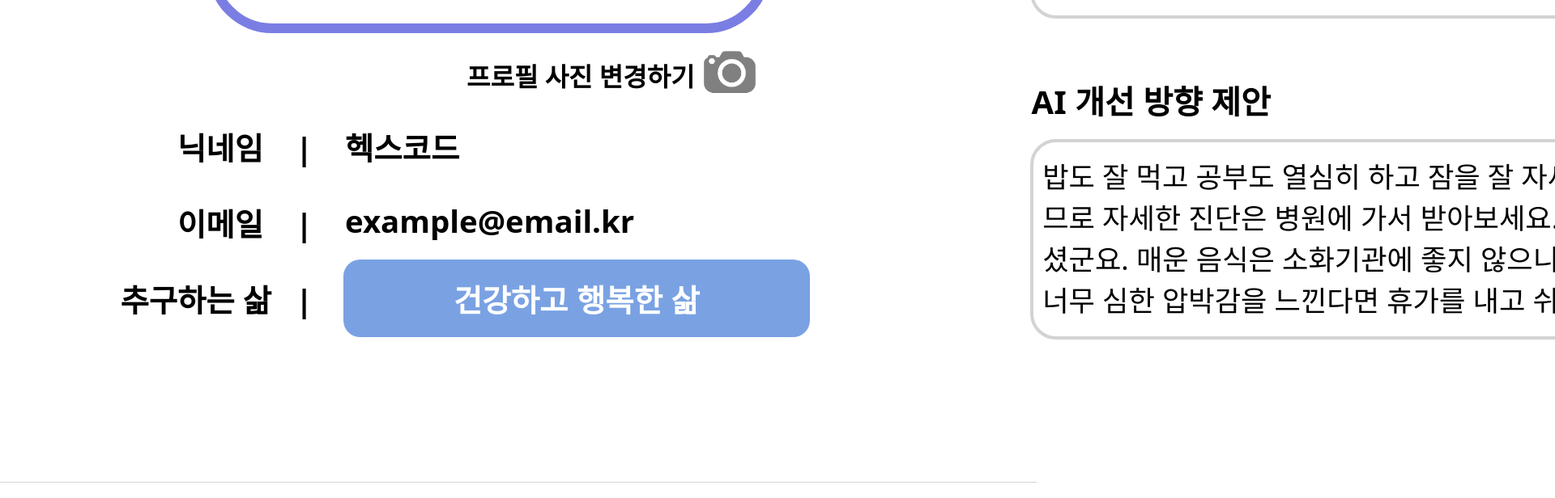
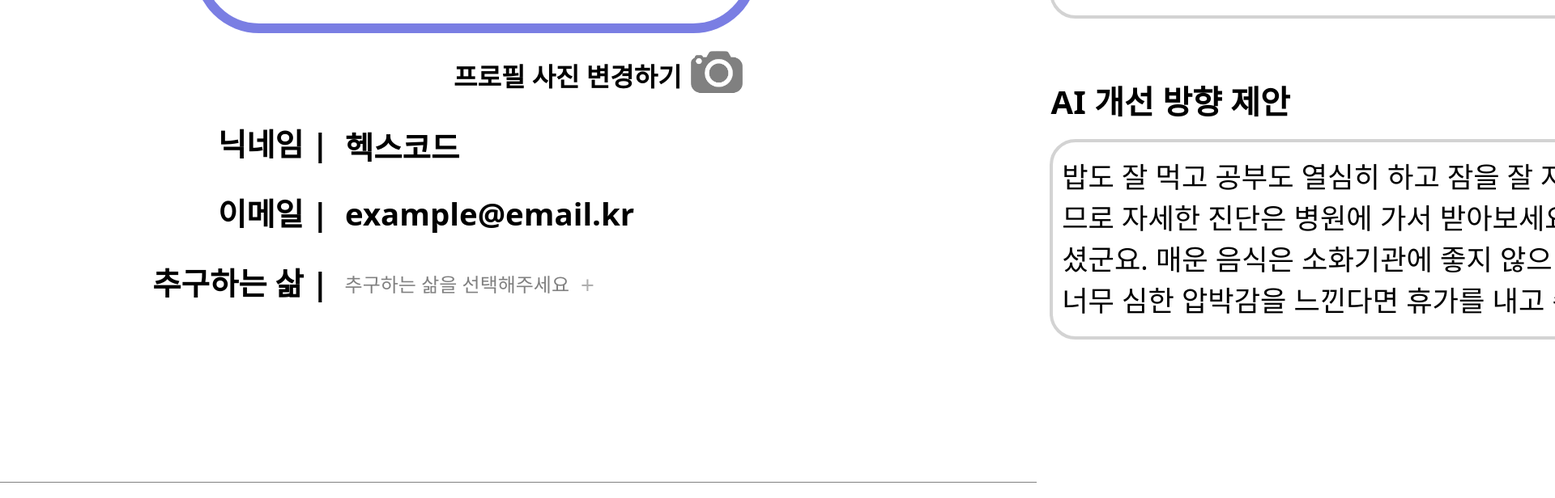
Before and after one commit to y-hyun2/pro-clock-out_frontend, a React (Create React App) app: page /mypage in a window 1280 px wide. Shown: the part 880-1496 px from the top of the page at 81% size, 1920 px wide, since content can reach past the window. Built offline with nearby package versions, Linux system fonts and the light colour scheme; a web font is replaced by a local one.

Commit message:
추구하는 삶 기능 추가

```diff
--- /dev/null
+++ b/src/components/mypage/Lifelist.jsx
@@ -0,0 +1,164 @@
+import React, { useState } from "react";
+import styled from "styled-components";
+
+// 선택지 배열
+const LIFESTYLE_LIST = [
+  { id: 0, data: "건강한 삶" },
+  { id: 1, data: "부유한 삶" },
+  { id: 2, data: "발전하는 삶" },
+  { id: 3, data: "목표를 잘 실천하는 삶" },
+  { id: 4, data: "행복한 삶" },
+];
+
+const Lifelist = ({ onSelect }) => {
+  // 선택된 항목 상태
+  const [selectedItems, setSelectedItems] = useState([]);
+  const [isModalOpen, setIsModalOpen] = useState(true); // Modal open state
+
+  // 체크박스 상태 변경
+  const handleCheckboxChange = (id) => {
+    setSelectedItems((prevSelectedItems) =>
+      prevSelectedItems.includes(id)
+        ? prevSelectedItems.filter((item) => item !== id)
+        : [...prevSelectedItems, id]
+    );
+  };
+
+  // "선택 저장" 버튼 클릭 시 호출
+  const handleSaveSelection = () => {
+    const selectedLifestyles = LIFESTYLE_LIST.filter((item) =>
+      selectedItems.includes(item.id)
+    );
+    onSelect(selectedLifestyles); // 부모 컴포넌트로 선택된 항목 전달
+    setIsModalOpen(false); // Close the modal after saving selection
+  };
+
+  // 오버레이 클릭 시 모달 닫기
+  const handleOverlayClick = () => {
+    setIsModalOpen(false);
+  };
+
+  return (
+    <>
+      {isModalOpen && (
+        <Overlay onClick={handleOverlayClick}>
+          <Container onClick={(e) => e.stopPropagation()}>
+            <Title>추구하는 삶</Title>
+            <CheckboxList>
+              {LIFESTYLE_LIST.map((item) => (
+                <CheckboxItem key={item.id}>
+                  <StyledLabel>
+                    <StyledCheckbox
+                      type="checkbox"
+                      checked={selectedItems.includes(item.id)}
+                      onChange={() => handleCheckboxChange(item.id)}
+                    />
+                    <CustomCheckbox checked={selectedItems.includes(item.id)} />
+                    {item.data}
+                  </StyledLabel>
+                </CheckboxItem>
+              ))}
+            </CheckboxList>
+            <SaveButton onClick={handleSaveSelection}>저장</SaveButton>
+          </Container>
+        </Overlay>
+      )}
+    </>
+  );
+};
+
+//+ 버튼 눌렀을 때 배경 흐려지게 (컴포넌트화 해야함)
+const Overlay = styled.div`
+  position: fixed;
+  top: 0;
+  left: 0;
+  width: 100%;
+  height: 100%;
+  background-color: rgba(0, 0, 0, 0.4); // 배경 흐리게
+  display: flex;
+  align-items: center;
+  justify-content: center;
+  z-index: 999;
+`;
+
+//추구하는 삶 선택하는 팝업
+const Container = styled.div`
+  background-color: white;
+  width: 30rem;
+  height: 50rem;
+  border-radius: 1rem;
+  padding: 2rem;
+  z-index: 1000;
+  position: relative;
+`;
+
+const Title = styled.h2`
+  font-size: 2.5rem;
+  text-align: center;
+  margin-bottom: 2rem;
+`;
+
+//추구하는 삶 체크리스트
+const CheckboxList = styled.ul`
+  list-style-type: none;
+  padding: 0;
+`;
+
+const CheckboxItem = styled.li`
+  margin-bottom: 1rem;
+  font-size: 1.8rem;
+`;
+
+const StyledLabel = styled.label`
+  display: flex;
+  align-items: center;
+  cursor: pointer;
+`;
+
+const StyledCheckbox = styled.input`
+  display: none; // 기본 체크박스 스타일 숨기기
+`;
+
+const CustomCheckbox = styled.span`
+  width: 2rem;
+  height: 2rem;
+  display: inline-block;
+  border: 2px solid #7aa2e3;
+  border-radius: 4px;
+  margin-right: 0.5rem;
+  background-color: ${(props) => (props.checked ? "#7aa2e3" : "transparent")};
+  position: relative;
+  transition: background-color 0.2s ease;
+
+  // 체크 상태에서 체크마크 추가
+  &::after {
+    content: "";
+    position: absolute;
+    left: 0.7rem;
+    top: 0.4rem;
+    width: 0.5rem;
+    height: 0.8rem;
+    border: solid white;
+    border-width: 0 3px 3px 0;
+    transform: rotate(45deg);
+    opacity: ${(props) => (props.checked ? 1 : 0)};
+    transition: opacity 0.2s ease;
+  }
+`;
+
+const SaveButton = styled.button`
+  position: absolute;
+  bottom: 2rem;
+  left: 50%;
+  transform: translateX(-50%);
+  background-color: #458cff;
+  font-weight: bold;
+  color: white;
+  font-size: 1.8rem;
+  padding: 0.5rem 1rem;
+  border: none;
+  border-radius: 0.5rem;
+  cursor: pointer;
+`;
+
+export default Lifelist;
--- a/src/components/toolbar/Footer.jsx
+++ b/src/components/toolbar/Footer.jsx
@@ -6,7 +6,6 @@ const Footer = () => {
   return (
     <div>
       <FooterDiv>
-        <Wrapper>
           <StyledMainLogo />
           <InnerWrapper>
             <InfoText>example-email@naver.com | instagram @standard</InfoText>
@@ -14,7 +13,6 @@ const Footer = () => {
               Copyright @ 2024 퇴근의정석 All rights reserved.
             </CopyRight>
           </InnerWrapper>
-        </Wrapper>
       </FooterDiv>
     </div>
   );
@@ -23,12 +21,9 @@ const Footer = () => {
 export default Footer;
 
 const FooterDiv = styled.div`
-  border-top: 1px solid lightgray;
+  border-top: 1px solid gray;
   width: 100%;
   margin-top: auto;
-`;
-
-const Wrapper = styled.div`
   display: flex;
   flex-direction: column;
 `;
@@ -54,7 +49,8 @@ const CopyRight = styled.p`
 `;
 
 const StyledMainLogo = styled(MainLogo)`
+  z-index: -1;
+  color: gray;
   opacity: 30%;
-  color: gray;
   margin-left: 3rem;
 `;
--- a/src/pages/Mypage.jsx
+++ b/src/pages/Mypage.jsx
@@ -1,14 +1,24 @@
+// Mypage.jsx
+
 import React, { useState } from "react";
 import styled from "styled-components";
 import defaultImage from "../img/mypage-default.png";
 import cameraLogo from "../img/cameraLogo.png";
 import theme from "../styles/theme";
 import { useNavigate } from "react-router-dom";
+import Lifelist from "../components/mypage/Lifelist";
 
 const Mypage = () => {
   const navigate = useNavigate();
 
+  // 이미지 업로드 state
   const [uploadedImage, setUploadedImage] = useState(null);
+
+  // Lifelist 컴포넌트 state
+  const [isLifelistVisible, setIsLifelistVisible] = useState(false);
+
+  // Store selected lifestyles
+  const [selectedLifestyles, setSelectedLifestyles] = useState([]);
 
   const onChangeImage = (e) => {
     const file = e.target.files[0];
@@ -28,7 +38,7 @@ const Mypage = () => {
   let life = "균형 잡힌";
 
   //서버에서 닉네임 받아와야 함
-  let nickname = "헥스코드"
+  let nickname = "헥스코드";
 
   //서버에서 점수 받아와야함
   let score = 88;
@@ -37,7 +47,19 @@ const Mypage = () => {
   let percentage = 11;
 
   //추후 AI 개선사항 동적으로 받아와야 함
-  let aiSolutionContent = "밥도 잘 먹고 공부도 열심히 하고 잠을 잘 자세요. 어디까지나 AI 솔루션이므로 자세한 진단은 병원에 가서 받아보세요. 어제 저녁에는 매운 음식을 드셨군요. 매운 음식은 소화기관에 좋지 않으니 자제하기 바랍니다. 회사에서 너무 심한 압박감을 느낀다면 휴가를 내고 쉬는 것을 권장합니다.";
+  let aiSolutionContent =
+    "밥도 잘 먹고 공부도 열심히 하고 잠을 잘 자세요. 어디까지나 AI 솔루션이므로 자세한 진단은 병원에 가서 받아보세요. 어제 저녁에는 매운 음식을 드셨군요. 매운 음식은 소화기관에 좋지 않으니 자제하기 바랍니다. 회사에서 너무 심한 압박감을 느낀다면 휴가를 내고 쉬는 것을 권장합니다.";
+
+  // Lifelist 버튼 클릭 시 상태 변경 (클릭시 렌더링)
+  const toggleLifelistVisibility = () => {
+    setIsLifelistVisible(!isLifelistVisible);
+  };
+
+  // Lifelist 관리
+  const handleLifelistSelect = (selectedLifestyles) => {
+    setSelectedLifestyles(selectedLifestyles);
+    setIsLifelistVisible(false);
+  };
 
   return (
     <div>
@@ -60,11 +82,11 @@ const Mypage = () => {
 
           <TextArea>
             <TextWrapper>
-              <Text>닉네임    |   </Text>
+              <Text>닉네임 | </Text>
               <br></br>
-              <Text>이메일    |   </Text>
+              <Text>이메일 | </Text>
               <br></br>
-              <Text>추구하는 삶   |   </Text>
+              <Text>추구하는 삶 | </Text>
               <br></br>
             </TextWrapper>
             <InfoWrapper>
@@ -72,19 +94,33 @@ const Mypage = () => {
               <br></br>
               <Text> example@email.kr</Text>
               <br></br>
-              <LifeStyle>건강하고 행복한 삶</LifeStyle>
-              <br></br>
+
+              <LifestyleTags>
+                {selectedLifestyles.length > 0 ? (
+                  selectedLifestyles.map((lifestyle) => (
+                    <LifestyleTag key={lifestyle.id}>
+                      {lifestyle.data}
+                    </LifestyleTag>
+                  ))
+                ) : (
+                  <NoSelection>추구하는 삶을 선택해주세요</NoSelection>
+                )}
+                <LifelistButton onClick={toggleLifelistVisibility}>
+                  +
+                </LifelistButton>
+              </LifestyleTags>
             </InfoWrapper>
           </TextArea>
         </LeftWrapper>
 
         <Divider></Divider>
         <RightWrapper>
-
           <Cheer>시작이 반이다. 화이팅!</Cheer>
           <RightText>나의 워라벨</RightText>
           <Balance>
-                <BalanceTitle>{life} 삶을 사는 <Nickname>{nickname}</Nickname>님</BalanceTitle>
+            <BalanceTitle>
+              {life} 삶을 사는 <Nickname>{nickname}</Nickname>님
+            </BalanceTitle>
             <Score>{score}점</Score>
             <Percentage>상위 {percentage}%</Percentage>
             <DetailView onClick={goToAnalytics}>상세보기</DetailView>
@@ -97,6 +133,9 @@ const Mypage = () => {
           <Withdrawal>회원 탈퇴</Withdrawal>
         </RightWrapper>
       </Wrapper>
+
+      {/* Lifelist 컴포넌트 조건부 렌더링 */}
+      {isLifelistVisible && <Lifelist onSelect={handleLifelistSelect} />}
     </div>
   );
 };
@@ -112,8 +151,6 @@ const Wrapper = styled.div`
   margin-top: 10rem;
 `;
 
-// const SideWrapper
-
 //왼쪽 (Divider 미포함) 감싸는 Wrapper
 const LeftWrapper = styled.div`
   display: flex;
@@ -123,13 +160,13 @@ const LeftWrapper = styled.div`
 const Divider = styled.div`
   width: 0.3rem;
   height: 70rem;
-  margin-left: 10rem;
+  margin-left: 0rem;
   background-color: lightgray;
 `;
 
 //프로필 사진, "프로필 사진 변경하기", 카메라 로고 Wrapper
 const ImageWrapper = styled.div`
-  margin-left: 8rem;
+  margin-left: 7rem;
   display: flex;
   flex-direction: column;
 `;
@@ -179,6 +216,7 @@ const CameraIcon = styled.img`
 const TextArea = styled.div`
   display: flex;
   flex-direction: row;
+  align-items: center;
 `;
 //닉네임, 이메일, 추구하는 삶 Wrapper
 const TextWrapper = styled.div`
@@ -187,30 +225,40 @@ const TextWrapper = styled.div`
 `;
 
 const Text = styled.p`
-  margin-top: 1rem;
-  margin-bottom: 0;
+  margin-top: 0.7rem;
+  margin-bottom: -0.2rem;
   font-size: 2.4rem;
   font-weight: bold;
   white-space: pre;
-`;
-
-//추구하는 삶 선택 버튼. 추후 색 변경 및 동적 코드로 변경 필요.
-const LifeStyle = styled.button`
-  width: 36rem;
-  height: 6rem;
-  margin-left: 0.5rem;
-  font-size: 2.4rem;
-  font-weight: bold;
-  border-radius: 1.3rem;
-  border: none;
-  color: white;
-  background-color: ${theme.colors["main-blue"]};
 `;
 
 //헥스코드, example, 추구하는 삶 버튼 Wrapper
 const InfoWrapper = styled.div`
   display: flex;
   flex-direction: column;
+  justify-content: flex-start;
+  width: 48rem;
+`;
+
+// 추구하는 삶 태그들
+const LifestyleTags = styled.div`
+  display: flex;
+  align-items: center;
+  flex-wrap: wrap;
+  margin-top: 0.5rem;
+`;
+
+//추구하는 삶 선택 버튼.
+const LifelistButton = styled.button`
+  font-size: 1.8rem;
+  font-weight: 100;
+  border-radius: 1rem;
+  border: none;
+  color: #afafaf;
+  background: transparent;
+  cursor: pointer;
+  margin-left: 0.5rem;
+  margin-top: -0.1rem;
 `;
 
 //여기까지 왼쪽
@@ -237,8 +285,6 @@ const RightText = styled.h2`
   margin-top: 0rem;
 `;
 
-
-
 //워라벨 div
 const Balance = styled.div`
   align-items: center;
@@ -257,7 +303,6 @@ margin-bottom: 0;
   margin-top: 4rem;
   font-size: 3rem;
   font-weight: 500;
-
 `;
 
 //닉네임
@@ -288,7 +333,8 @@ const DetailView = styled.button`
   font-weight: bold;
   border-radius: 0.8rem;
   color: white;
-    background-color: ${theme.colors["main-purple"]};;
+  background-color: ${theme.colors["main-purple"]};
+  cursor: pointer;
 `;
 
 const AiSolution = styled.div`
@@ -297,7 +343,6 @@ const AiSolution = styled.div`
   border: 0.3rem solid;
   border-radius: 2rem;
   border-color: lightgray;
-
 `;
 
 const AiSolutionContent = styled.p`
@@ -322,9 +367,28 @@ const Logout = styled.button`
 //탈퇴
 const Withdrawal = styled.button`
   background: transparent;
-border:none;
+  border: none;
   color: lightgray;
   font-size: 2.3rem;
   font-weight: bold;
   margin-left: 1rem;
 `;
+
+const LifestyleTag = styled.div`
+  background-color: ${theme.colors["main-light-green"]};
+  color: #373a80;
+  font-size: 1.5rem;
+  font-weight: bold;
+  padding: 0.5rem 1rem;
+  border-radius: 1rem;
+  margin-right: 0.5rem;
+  margin-top: 0.5rem;
+`;
+
+const NoSelection = styled.p`
+  font-size: 1.5rem;
+  color: grey;
+  margin-top: 1rem;
+  margin-left: 0.6rem;
+  display: inline;
+`;
```
Lines whose indentation alone changed are shown as unchanged.
